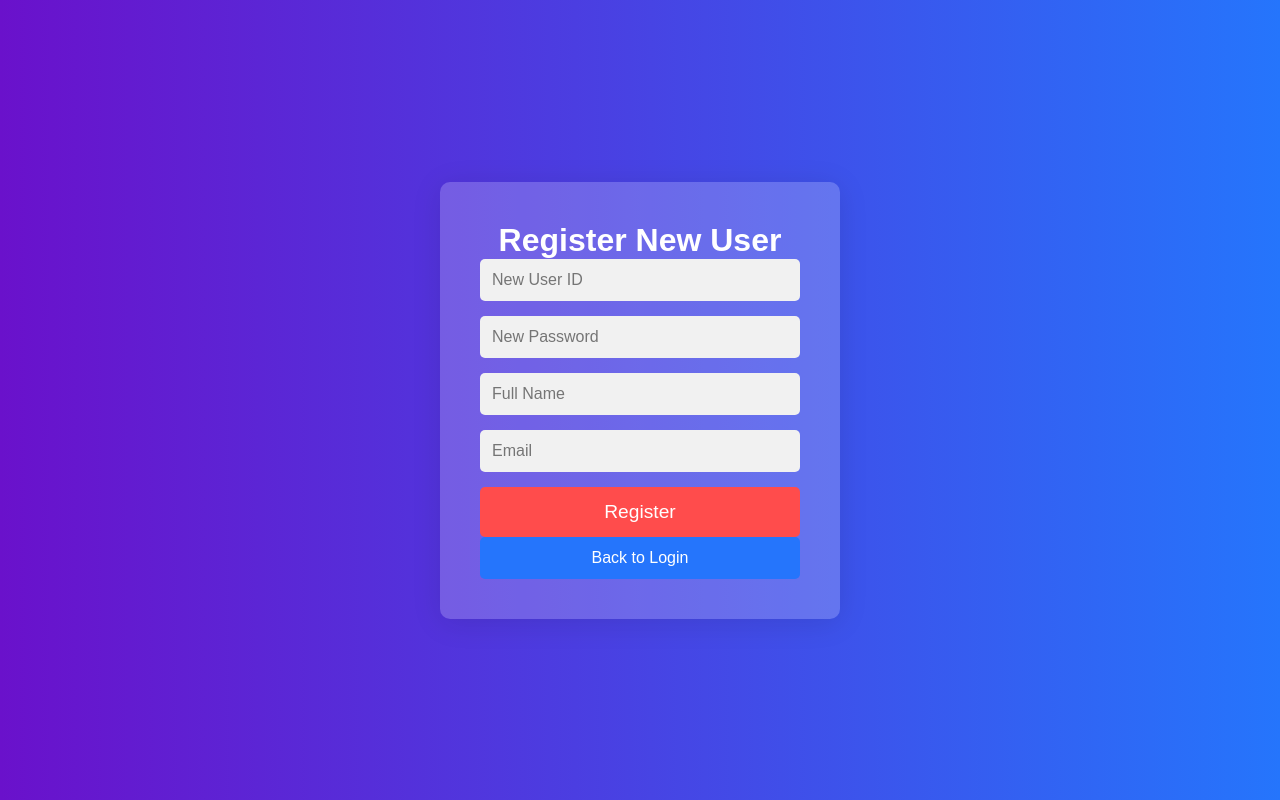
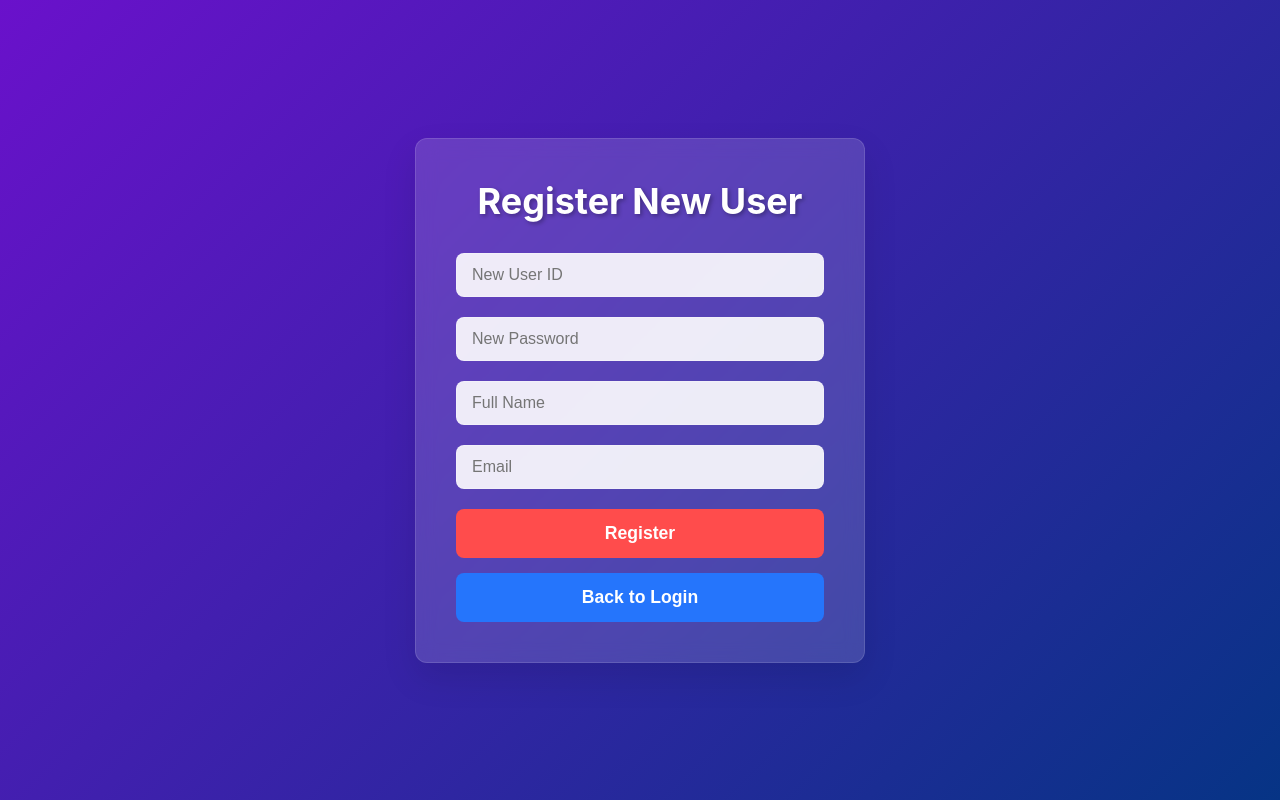
Before and after one commit to Induru-dev/ip-url-to-txt, a PHP site: page /register.php in a window 1280 px wide. Run offline with PHP 8.4, Linux system fonts and the light colour scheme; a user stored in the database is signed in.

Commit message:
register page UI done

```diff
--- a/register.php
+++ b/register.php
@@ -34,161 +34,154 @@ if ($_SERVER["REQUEST_METHOD"] == "POST") {
 <head>
     <meta charset="UTF-8">
     <meta name="viewport" content="width=device-width, initial-scale=1.0">
-    <title>Register New User</title>
-</head>
-<body>
+    <title>User Registration</title>
     <style>
-                /* General reset */
+        /* Modern CSS Reset */
         * {
             margin: 0;
             padding: 0;
             box-sizing: border-box;
         }
 
-        /* Body styling */
         body {
-            font-family: 'Arial', sans-serif;
-            background: linear-gradient(to right, #6a11cb, #2575fc); /* Gradient background */
+            font-family: 'Inter', -apple-system, BlinkMacSystemFont, 'Segoe UI', Roboto, Oxygen, Ubuntu, Cantarell, 'Open Sans', 'Helvetica Neue', sans-serif;
+            background: linear-gradient(135deg, #6a11cb 0%,rgb(6, 52, 133) 100%);
+            min-height: 100vh;
             display: flex;
             justify-content: center;
             align-items: center;
-            height: 100vh;
+            padding: 20px;
+        }
+
+        .registration-container {
+            background: rgba(255, 255, 255, 0.15);
+            border-radius: 12px;
+            padding: 40px;
+            width: 100%;
+            max-width: 450px;
+            box-shadow: 0 15px 35px rgba(0, 0, 0, 0.1);
+            backdrop-filter: blur(10px);
+            border: 1px solid rgba(255, 255, 255, 0.125);
+        }
+
+        .registration-title {
             color: white;
             text-align: center;
+            margin-bottom: 30px;
+            font-size: 2.25rem;
+            text-shadow: 2px 2px 4px rgba(0, 0, 0, 0.3);
         }
 
-        /* Container for the form */
-        form {
-            background-color: rgba(255, 255, 255, 0.2); /* Semi-transparent white background */
-            border-radius: 10px;
-            padding: 40px;
+        .form-input {
             width: 100%;
-            max-width: 400px;
-            box-shadow: 0 4px 30px rgba(0, 0, 0, 0.1); /* Subtle shadow */
-        }
-
-        /* Heading styling */
-        h1 {
-            h1 {
-            font-size: 2.5rem;
-            margin-bottom: 70px;
-            text-align: center; /* Add this line to center the text */
-            text-shadow: 2px 2px 5px rgba(0, 0, 0, 0.2);
-}
-        }
-
-        /* Input fields styling */
-        input {
-            width: 100%;
-            padding: 12px;
-            margin-bottom: 15px;
-            border: none;
-            border-radius: 5px;
+            padding: 12px 15px;
+            margin-bottom: 20px;
+            border: 1px solid rgba(255, 255, 255, 0.2);
+            border-radius: 8px;
+            background: rgba(255, 255, 255, 0.9);
+            color: #333;
             font-size: 1rem;
-            background-color: #f1f1f1;
-            color: #333;
             transition: all 0.3s ease;
         }
 
-        /* Input focus effect */
-        input:focus {
+        .form-input:focus {
             outline: none;
-            background-color: #e1e1e1;
-            box-shadow: 0 0 10px rgba(38, 194, 129, 0.5); /* Green focus glow */
+            border-color: #4a90e2;
+            box-shadow: 0 0 0 3px rgba(74, 144, 226, 0.25);
         }
 
-        /* Submit button styling */
-        button {
+        .submit-btn, .back-btn {
             width: 100%;
             padding: 14px;
-            background-color: #FF4C4C; /* Red background */
-            color: white;
             border: none;
-            border-radius: 5px;
-            font-size: 1.2rem;
+            border-radius: 8px;
+            font-size: 1.1rem;
+            font-weight: 600;
             cursor: pointer;
             transition: all 0.3s ease;
         }
 
-        /* Button hover effect */
-        button:hover {
-            background-color: #FF1F1F;
-            transform: scale(1.05);
+        .submit-btn {
+            background-color: #FF4C4C;
+            color: white;
+            margin-bottom: 15px;
         }
 
-        /* Message styling (successful or error) */
-        .message {
-            color: #38C172;
-            font-weight: bold;
-            margin-top: 10px;
+        .submit-btn:hover {
+            background-color: #e63946;
+            box-shadow: 0 4px 6px rgba(0, 0, 0, 0.1);
+            transform: translateY(-2px);
         }
 
-        .error {
-            color: #FF6347;
-            font-weight: bold;
-            margin-top: 10px;
+
+
+        .back-btn {
+            background-color: #2575fc;
+            color: white;
         }
 
-        /* Back to login button styling */
-        form[action="index.php"] {
-            margin-top: 500px;
-
+        .back-btn:hover {
+            background-color: #1e88e5;
+            box-shadow: 0 4px 6px rgba(0, 0, 0, 0.1);
+            transform: translateY(-2px);
         }
 
-        form[action="index.php"] button {
-            background-color: #2575fc; /* Blue background */
-            font-size: 1rem;
-            padding: 12px;
-
+        .message {
+            text-align: center;
+            margin-top: 15px;
+            font-weight: bold;
         }
 
-        form[action="index.php"] button:hover {
-            background-color: #3c8ce7;
+        .success-message {
+            color: #38C172;
         }
 
-        /* Responsive design */
-        @media (max-width: 600px) {
-            h1 {
-                font-size: 2rem;
+        .error-message {
+            color: #FF6347;
         }
 
-            form {
-                padding: 30px;
-                width: 90%;
+        @media (max-width: 480px) {
+            .registration-container {
+                padding: 25px;
+                width: 95%;
             }
 
-            input, button {
-                font-size: 1rem;
+            .registration-title {
+                font-size: 1.8rem;
+            }
+
+            .form-input, .submit-btn, .back-btn {
+                font-size: 0.9rem;
+                padding: 10px;
             }
         }
+    </style>
+</head>
+<body>
+    <div class="registration-container">
+        <h1 class="registration-title">Register New User</h1>
 
-    </style>
         <form method="post">
-        <h1>Register New User</h1>
+            <input type="text" name="user_id" class="form-input" placeholder="New User ID" required>
+            <input type="password" name="password" class="form-input" placeholder="New Password" required>
+            <input type="text" name="name" class="form-input" placeholder="Full Name" required>
+            <input type="email" name="email" class="form-input" placeholder="Email" required>
 
-        <input type="text" name="user_id" placeholder="New User ID" required>
-        <input type="password" name="password" placeholder="New Password" required>
-        <input type="text" name="name" placeholder="Full Name" required>
-        <input type="email" name="email" placeholder="Email" required>
-        <button type="submit">Register</button>
+            <button type="submit" class="submit-btn">Register</button>
+
                 <?php if ($message): ?>
                 <p><?= $message ?></p>
                 <?php endif; ?>
 
             <a href="index.php" style="text-decoration: none;">
-        <button type="button" style="padding: 12px 20px; background-color: #2575fc; color: white; border: none; border-radius: 5px; font-size: 1rem; cursor: pointer; transition: background-color 0.3s ease;">
-            Back to Login
-        </button>
+                <button type="button" class="back-btn">Back to Login</button>
             </a>
-
         </form>
 
         <?php if (!empty($message)): ?>
         <p class="<?= strpos($message, 'successful') !== false ? 'message' : 'error' ?>"><?= $message ?></p>
         <?php endif; ?>
 
-
-
-
+    </div>
 </body>
 </html>
--- a/url_users.txt
+++ b/url_users.txt
@@ -1,7 +1,4 @@
 lelo.com, superadmin
 hello.com, Induru
-rty.bm, superadmin
-hjk.lo, superadmin
 heloo3.com, superadmin
-rty.bm, superadmin
-hjk.lo, superadmin
+combank.net, banuka
--- a/urls.txt
+++ b/urls.txt
@@ -1,7 +1,4 @@
 lelo.com
 hello.com
-rty.bm
-hjk.lo
 heloo3.com
-rty.bm
-hjk.lo
+combank.net
```
Also changed, not shown: ip_addresses.txt (+1 -10 lines), ip_users.txt (+1 -10 lines). Lines whose indentation alone changed are shown as unchanged.
